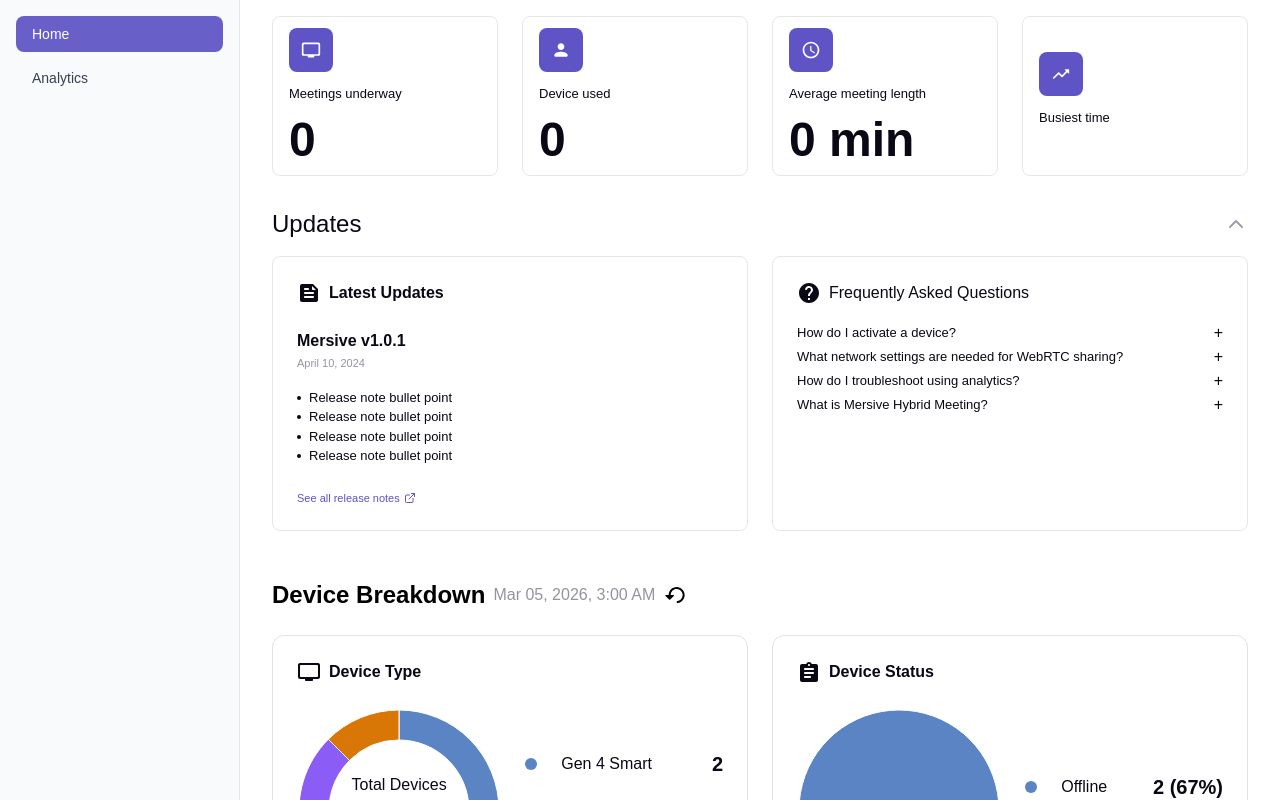
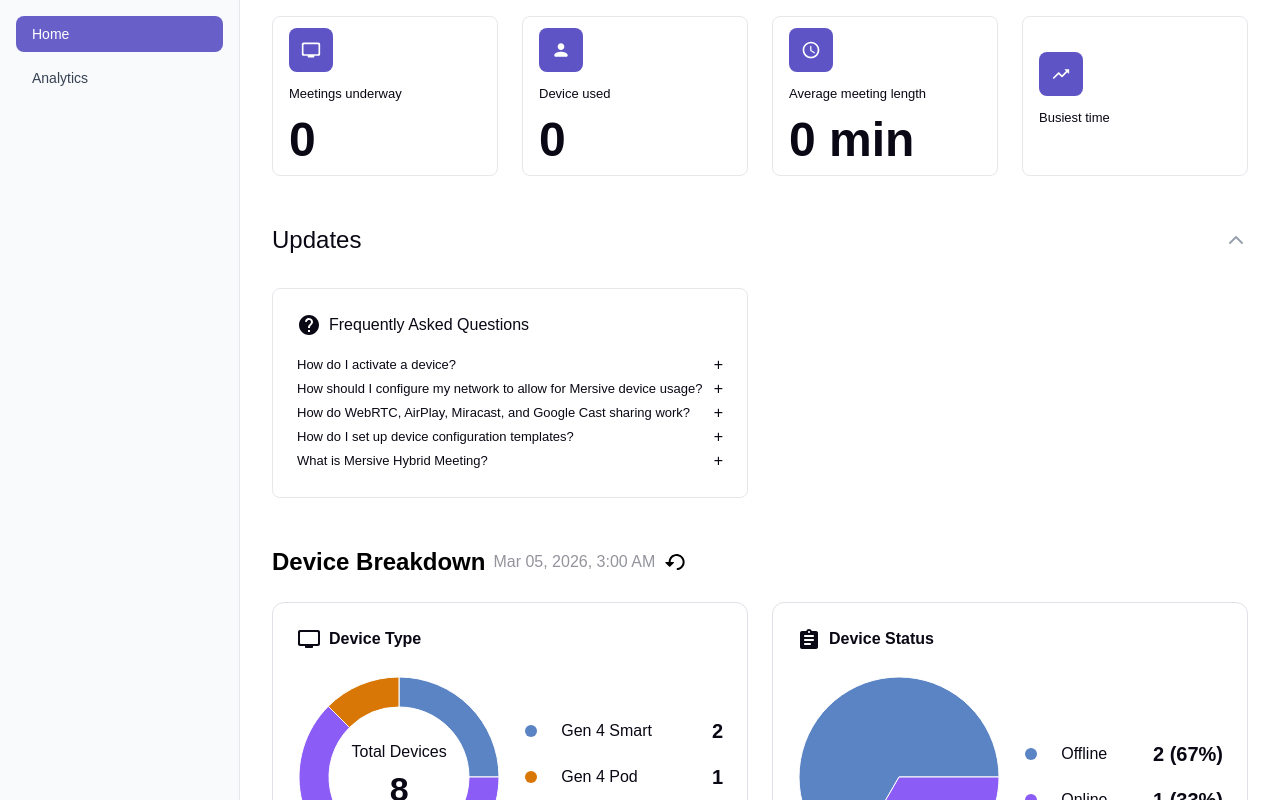
Before and after one commit to vikaspandey-techsierra/mersive-portal, a Next.js app: page /pages/home in a window 1280 px wide. Shown: the top 800 px of the page. Built offline with nearby package versions, Linux system fonts and the light colour scheme.

Commit message:
Updated FAQ and Alert Banner Changes

```diff
--- a/app/pages/home/page.tsx
+++ b/app/pages/home/page.tsx
@@ -30,8 +30,6 @@
   useFleetHealthMetric,
   useOfflineDevicesMetric,
   useExpiredDevicesMetric,
-  useOutdatedFirmwareMetric,
-  useOtherIssuesMetric,
   useMeetingsUnderwayMetric,
   useActiveDevicesMetric,
   useAvgMeetingLengthMetric,
@@ -65,8 +63,6 @@
   // BANNER METRICS
   const offlineDevices = useOfflineDevicesMetric();
   const expiredDevices = useExpiredDevicesMetric();
-  const outdatedFirmware = useOutdatedFirmwareMetric();
-  const otherIssues = useOtherIssuesMetric();
   console.log("offlineDevices, offlineDevices");
 
   // STATS CARDS METRICS
@@ -88,10 +84,36 @@
   };
 
   const faqs = [
-    { question: "How do I activate a device?" },
-    { question: "What network settings are needed for WebRTC sharing?" },
-    { question: "How do I troubleshoot using analytics?" },
-    { question: "What is Mersive Hybrid Meeting?" },
+    {
+      question: "How do I activate a device?",
+      answer:
+        "Plug in your Mersive device and ensure it has a network connection. Then go to app.mersive.com/activate and follow the instructions shown on the display. A plan is required to configure and connect devices. You can also add devices in bulk from the Devices list.",
+      link: "https://documentation.mersive.com/en/mcs/device-activation.html",
+    },
+    {
+      question:
+        "How should I configure my network to allow for Mersive device usage?",
+      answer:
+        "All devices require an internet connection with DNS resolution for activation, user connection, and content sharing. You may need to allow certain URLs and open specific ports.",
+      link: "https://documentation.mersive.com/en/mcs/network-requirements.html",
+    },
+    {
+      question:
+        "How do WebRTC, AirPlay, Miracast, and Google Cast sharing work?",
+      answer:
+        "WebRTC allows connection from most networks, while casting protocols require users to be on the same network as the Mersive device.",
+      link: "https://documentation.mersive.com/en/mcs/connect-and-share.html",
+    },
+    {
+      question: "How do I set up device configuration templates?",
+      answer:
+        "Templates map configurations to multiple devices. Updating a template will push changes to all mapped devices.",
+    },
+    {
+      question: "What is Mersive Hybrid Meeting?",
+      answer:
+        "Users can connect and use room camera, microphone, and speaker with conferencing apps like Teams, Zoom, and Google Meet. Drivers are required.",
+    },
   ];
 
   return (
@@ -102,8 +124,6 @@
           alert={{
             offlineDevices,
             expiredOrExpiringSoon: expiredDevices,
-            outdatedFirmware,
-            otherIssues,
           }}
         />
         <div className="mx-auto space-y-4 max-w-350 mt-4">
@@ -116,7 +136,7 @@
             }}
           />
           {/* RELEASE + FAQ */}
-          <UpdatesSection release={release} faqs={faqs} />
+          <UpdatesSection faqs={faqs} />
           {/* DEVICE BREAKDOWN */}
           <div className="p-8 bg-white text-black">
             <div className="text-2xl font-semibold mb-6 flex gap-2 items-center">
--- a/components/home/AlertBanner.tsx
+++ b/components/home/AlertBanner.tsx
@@ -2,17 +2,11 @@
 import Image from "next/image";
 import TvOffIcon from "@/components/icons/tv_off.svg";
 import CalendarIcon from "@/components/icons/event_busy.svg";
-import DownloadIcon from "@/components/icons/outdated_firmware.svg";
-import AlertTriangleIcon from "@/components/icons/warning.svg";
 import AlertChip from "./AlertChip";
 import ErrorIcon from "@/components/icons/error.svg";
 
 const AlertBanner = ({ alert }: { alert: AdminAlert }) => {
-  const hasAlerts =
-    alert.offlineDevices ||
-    alert.expiredOrExpiringSoon ||
-    alert.outdatedFirmware ||
-    alert.otherIssues;
+  const hasAlerts = alert.offlineDevices || alert.expiredOrExpiringSoon;
 
   if (!hasAlerts) return null;
   return (
@@ -33,7 +27,7 @@
       </div>
 
       {/* Chips */}
-      <div className="flex w-[74%] gap-1 justify-between flex-wrap">
+      <div className="flex w-[74%] gap-8  flex-wrap">
         <AlertChip
           icon={TvOffIcon}
           label="Offline devices"
@@ -44,16 +38,6 @@
           label="Expired or expiring soon"
           value={alert.expiredOrExpiringSoon}
         />
-        <AlertChip
-          icon={DownloadIcon}
-          label="Outdated firmware"
-          value={alert.outdatedFirmware}
-        />
-        <AlertChip
-          icon={AlertTriangleIcon}
-          label="Other issues"
-          value={alert.otherIssues}
-        />
       </div>
     </div>
   );
--- a/components/home/UpdatesSection.tsx
+++ b/components/home/UpdatesSection.tsx
@@ -1,5 +1,5 @@
 import { useState } from "react";
-import { ChevronDownIcon, ChevronUpIcon, ExternalLinkIcon} from "lucide-react";
+import { ChevronDownIcon, ChevronUpIcon, ExternalLinkIcon } from "lucide-react";
 import HelpIcon from "@/components/icons/help.svg";
 import FeedIcon from "@/components/icons/feed.svg";
 import Image from "next/image";
@@ -13,13 +13,14 @@
 interface FaqItem {
   question: string;
   answer?: string;
+  link?: string;
 }
 
 const UpdatesSection = ({
   release,
   faqs,
 }: {
-  release: ReleaseNote;
+  release?: ReleaseNote;
   faqs: FaqItem[];
 }) => {
   const [open, setOpen] = useState(true);
@@ -29,7 +30,7 @@
     <div className="px-8 text-[#090814]">
       {/* Header */}
       <button
-        className="w-full flex items-center justify-between py-4"
+        className="w-full flex items-center justify-between py-8"
         onClick={() => setOpen((v) => !v)}
       >
         <span className="text-2xl font-medium">Updates</span>
@@ -41,10 +42,16 @@
       {open && (
         <div className="grid grid-cols-1 md:grid-cols-2 gap-6">
           {/* Latest Updates */}
+          {release && (
             <div className="bg-white p-6 border border-gray-200 rounded-lg">
               <div className="flex items-center gap-2">
                 <span className="text-gray-500">
-                <Image src={FeedIcon} alt="Feed icon" width={24} height={24} />
+                  <Image
+                    src={FeedIcon}
+                    alt="Feed icon"
+                    width={24}
+                    height={24}
+                  />
                 </span>
                 <span className="text-[16px] font-semibold ">
                   Latest Updates
@@ -52,17 +59,14 @@
               </div>
               <div className="my-6">
                 <div className="text-[16px] font-semibold ">
-              {release.version}
+                  {release?.version}
                 </div>
                 <div className="text-[11px] text-[#93949C]  mt-0.5 mb-4">
-              {release.date}
+                  {release?.date}
                 </div>
                 <ul className="">
-              {release.bullets.map((b, i) => (
-                <li
-                  key={i}
-                  className="flex items-start gap-2 text-[13px] "
-                >
+                  {release?.bullets.map((b, i) => (
+                    <li key={i} className="flex items-start gap-2 text-[13px] ">
                       <span className="mt-2 w-1 h-1 rounded-full bg-[#090814] shrink-0" />
                       {b}
                     </li>
@@ -73,16 +77,14 @@
                 See all release notes <ExternalLinkIcon size={12} />
               </button>
             </div>
-
+          )}
           {/* FAQ */}
           <div className="bg-white p-6 border border-gray-200 rounded-lg">
             <div className="flex items-center gap-2 mb-4">
               <span className="text-gray-500">
                 <Image src={HelpIcon} alt="Help icon" width={24} height={24} />
               </span>
-              <span className="text-[16px] ">
-                Frequently Asked Questions
-              </span>
+              <span className="text-[16px] ">Frequently Asked Questions</span>
             </div>
             <div className="">
               {faqs.map((faq, i) => (
@@ -97,9 +99,22 @@
                     </span>
                   </button>
                   {openFaqIdx === i && (
-                    <div className=" text-[13px] pl-1">
+                    <div className="text-[13px] pl-1 mt-1 space-y-1">
+                      <div>
                         {faq.answer ??
                           "Answer content will appear here once available from the API."}
+                      </div>
+
+                      {faq.link && (
+                        <a
+                          href={faq.link}
+                          target="_blank"
+                          rel="noopener noreferrer"
+                          className="flex items-center gap-1 text-[#5E54C5] text-[12px] font-medium"
+                        >
+                          Learn more <ExternalLinkIcon size={12} />
+                        </a>
+                      )}
                     </div>
                   )}
                 </div>
@@ -110,6 +125,6 @@
       )}
     </div>
   );
-}
+};
 
 export default UpdatesSection;
```
Lines whose indentation alone changed are shown as unchanged.
